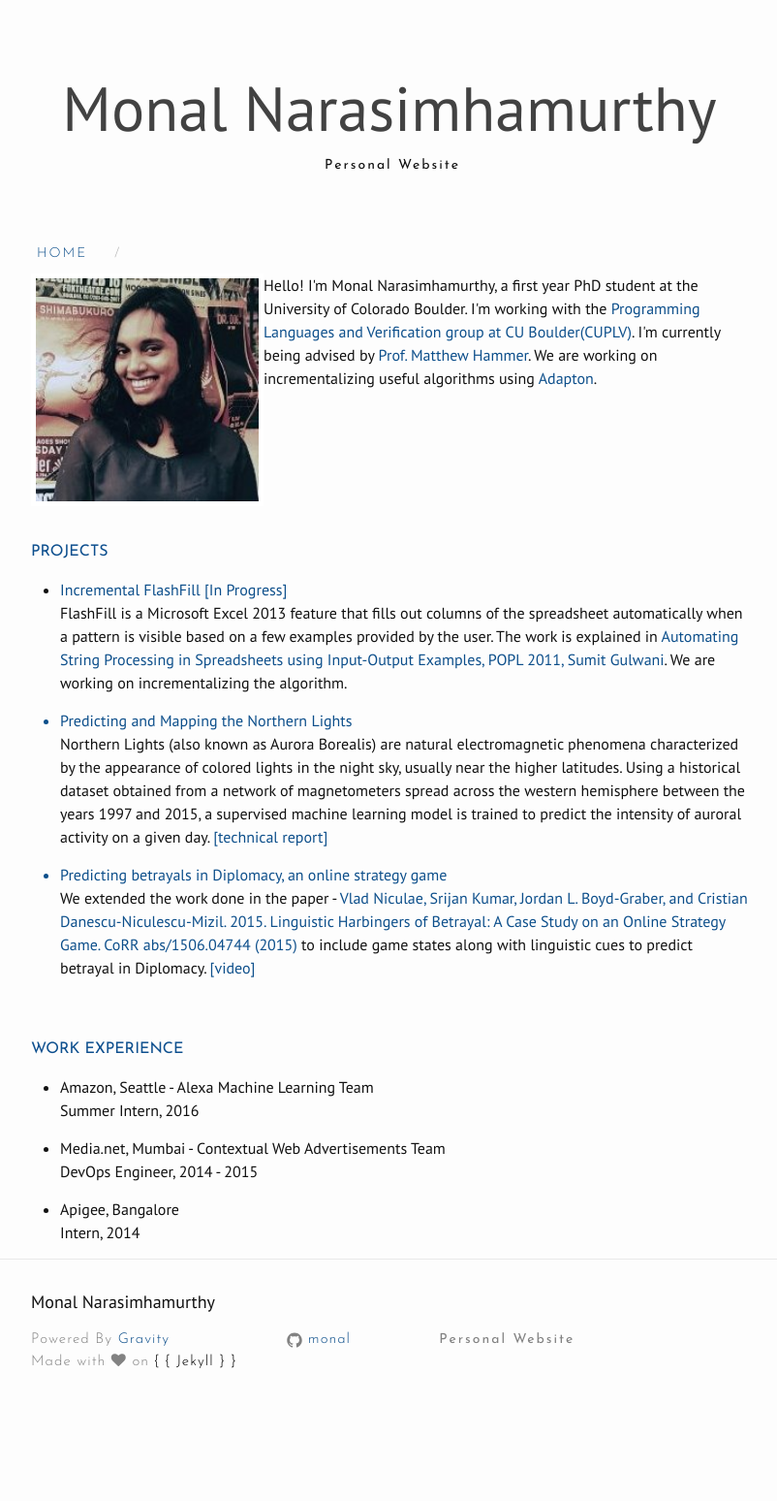
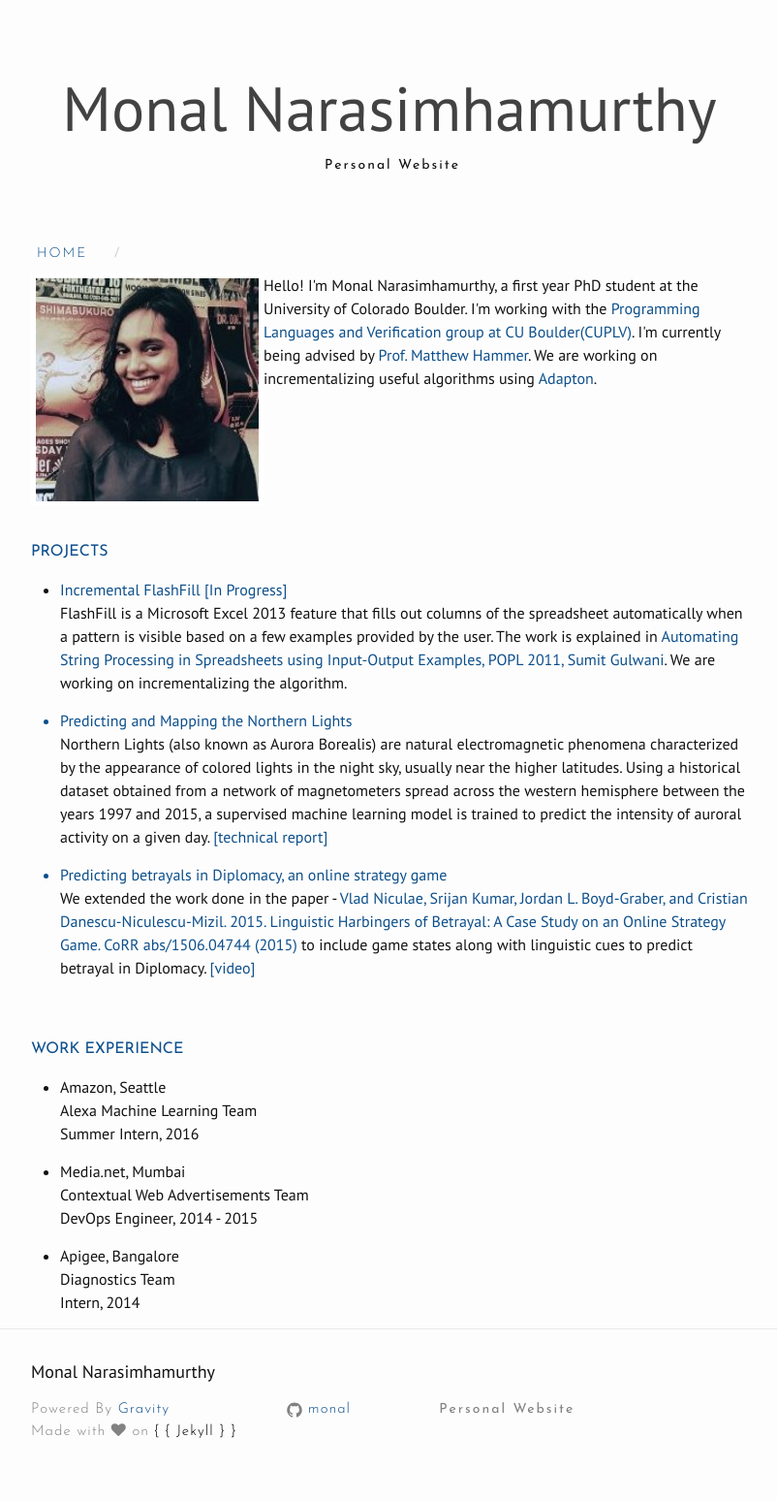
Before and after one commit to monal/monal.github.io, a Jekyll site: the page built from index.html, in a window 1280 px wide. Shown: the whole page at 97% size, without its empty margins (238-1040 px from the left). Built offline with Jekyll 4.4.1, drawn with Linux system fonts in a browser that asks for light colours; nearby versions of some CDN libraries; before the commit the page ends 1476 px from its top, so only the background shows below that.

Commit message:
Add work exp

```diff
--- a/index.html
+++ b/index.html
@@ -31,10 +31,10 @@ trained to predict the intensity of auroral activity on a given day.
 <div style="margin-top:60px">
 <h4 style="color:#0D4F8E; font-family:'Josefin Sans';">WORK EXPERIENCE</h4>
 <div>
-<ul><li>Amazon, Seattle - Alexa Machine Learning Team<br>Summer Intern, 2016</li></ul>
+<ul><li>Amazon, Seattle<br>Alexa Machine Learning Team<br>Summer Intern, 2016</li></ul>
 
-<ul><li>Media.net, Mumbai - Contextual Web Advertisements Team<br>DevOps Engineer, 2014 - 2015</li></ul>
+<ul><li>Media.net, Mumbai<br>Contextual Web Advertisements Team<br>DevOps Engineer, 2014 - 2015</li></ul>
 
-<ul><li>Apigee, Bangalore <br>Intern, 2014</li></ul>
+<ul><li>Apigee, Bangalore<br>Diagnostics Team<br>Intern, 2014</li></ul>
 </div>
 </div>
```
